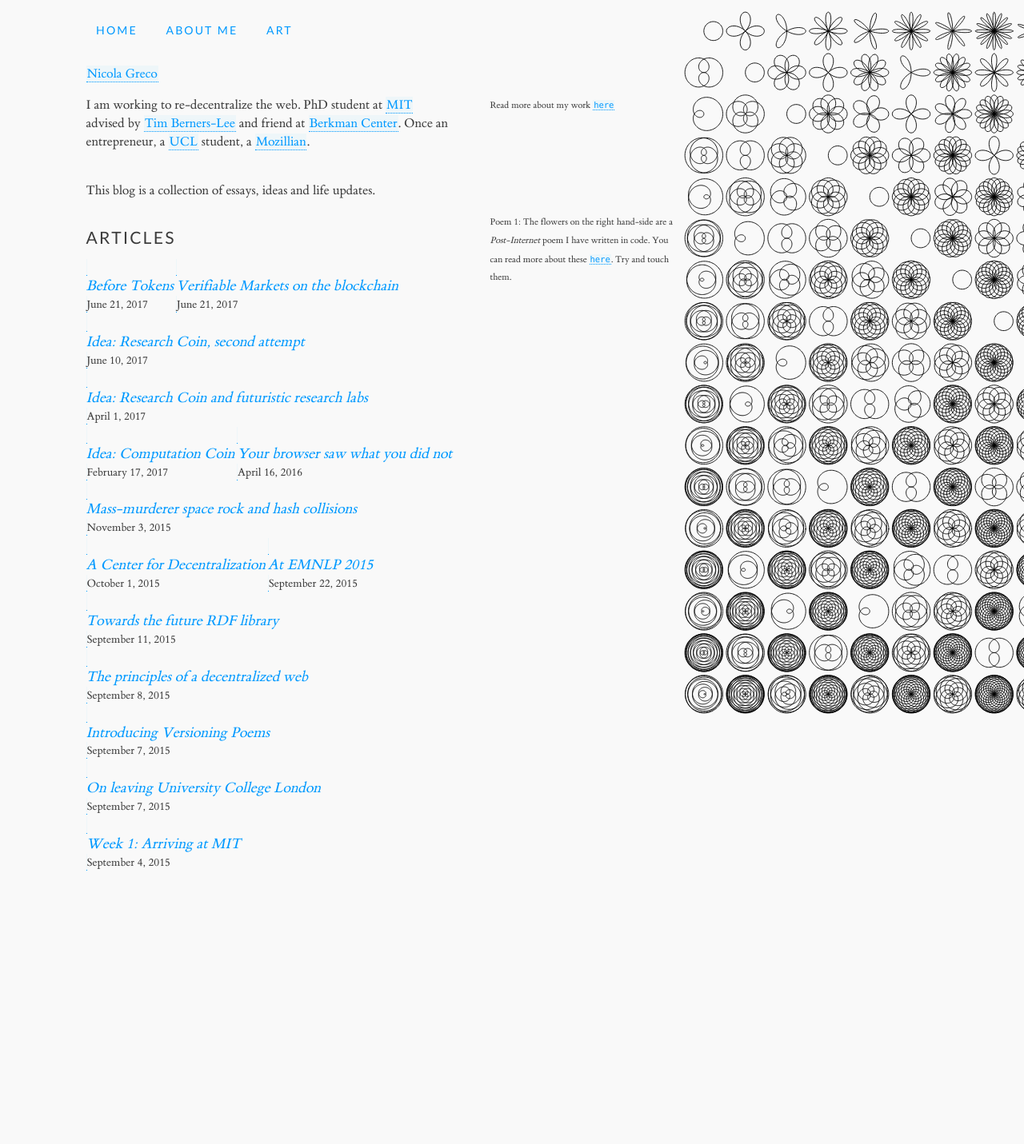
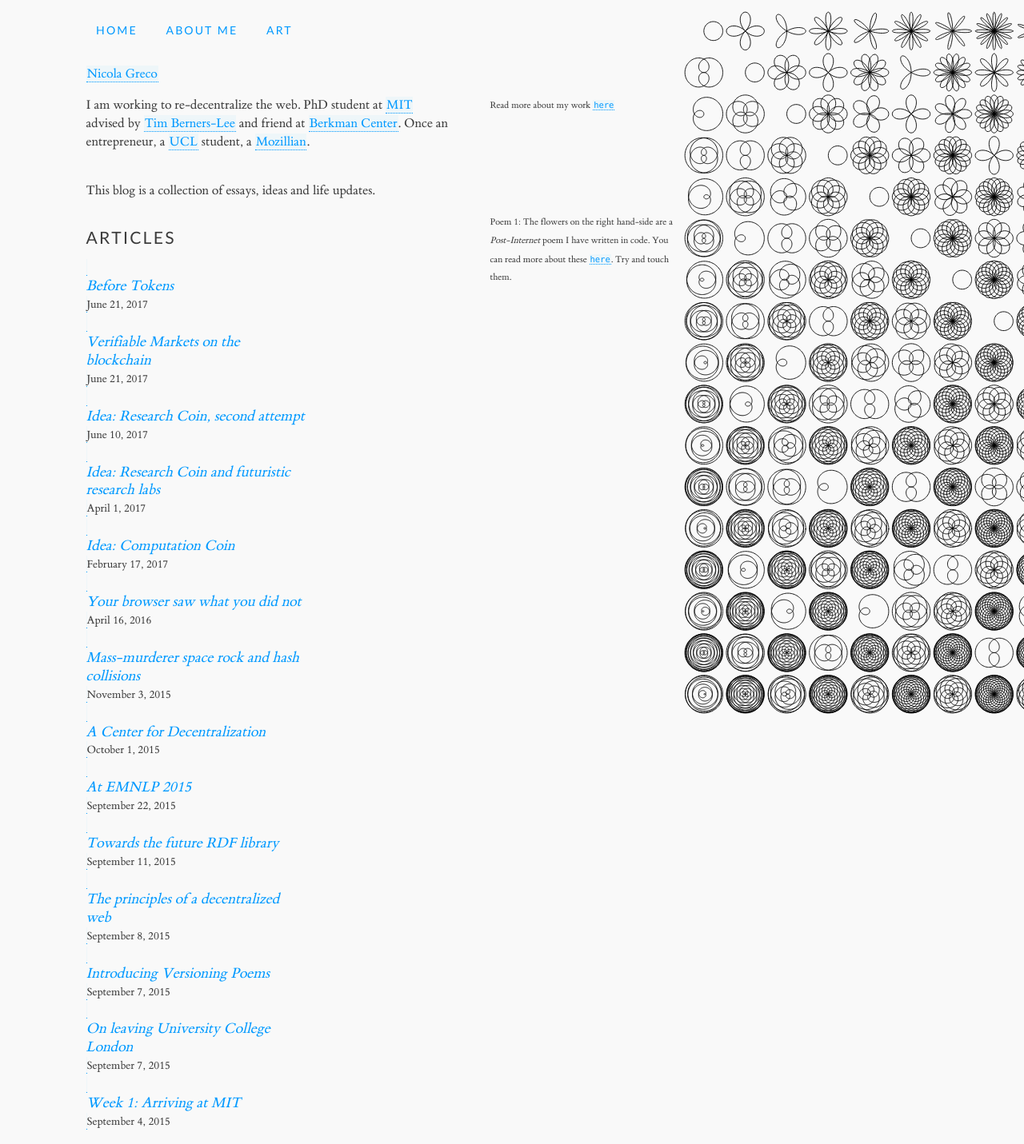
Before and after one commit to nicola/nicola.github.io, a Jekyll site: the page built from index.html, in a window 1280 px wide. Shown: the whole page at 80% size. Built offline with Jekyll 4.4.1, drawn with Linux system fonts in a browser that asks for light colours; before the commit the page ends 1260 px from its top, so only the background shows below that.

Commit message:
before tokens

```diff
--- a/css/tufte.scss
+++ b/css/tufte.scss
@@ -233,7 +233,7 @@ p, li{
 // Necessary to specify that any list within an article is the same width as
 // the paragraphs
 
-p, article > ul, pre code, pre code p, code{
+p, article > ul, article ul li.listing, pre code, pre code p, code{
   width: 60%;
 }
 
```
